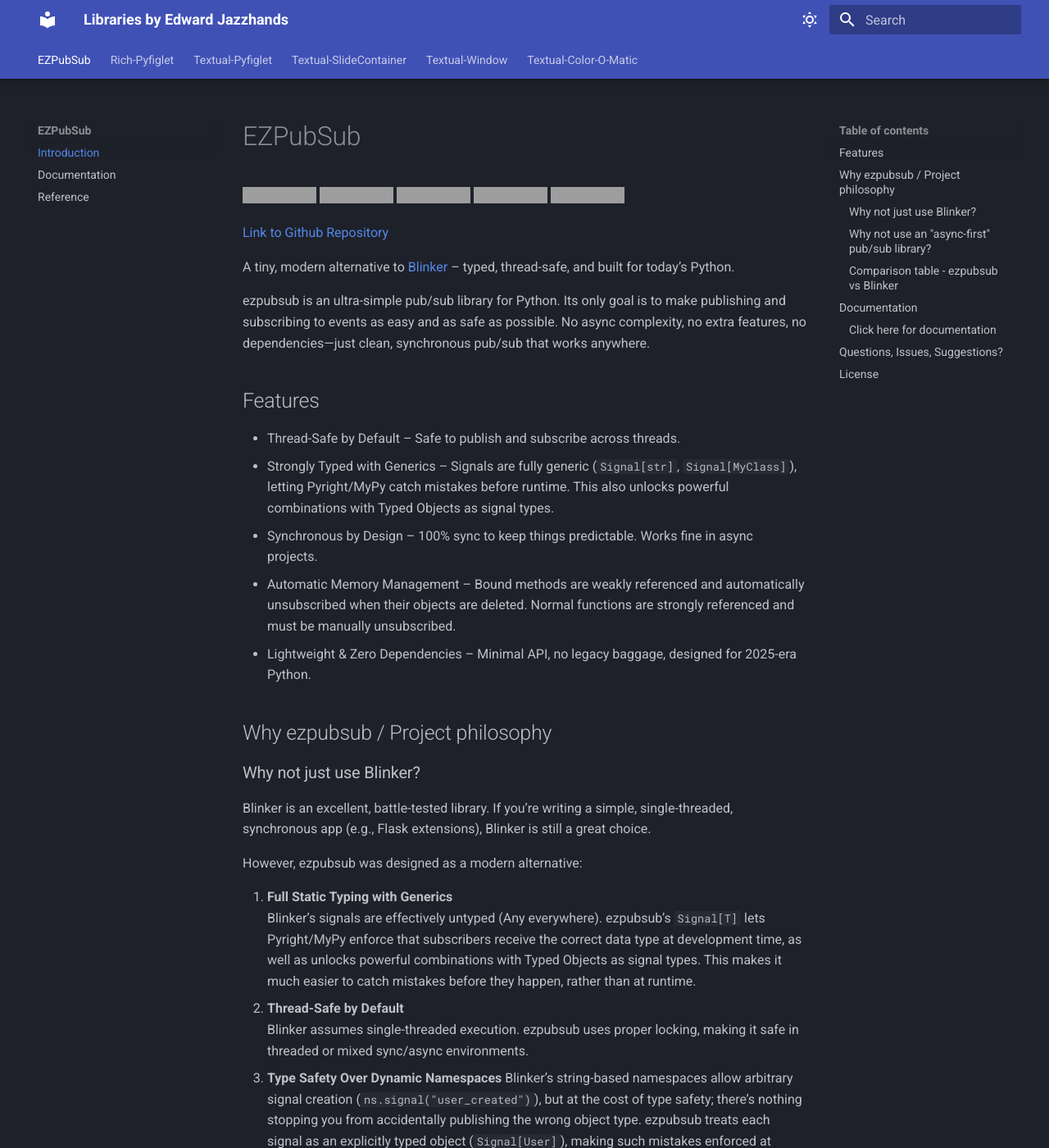
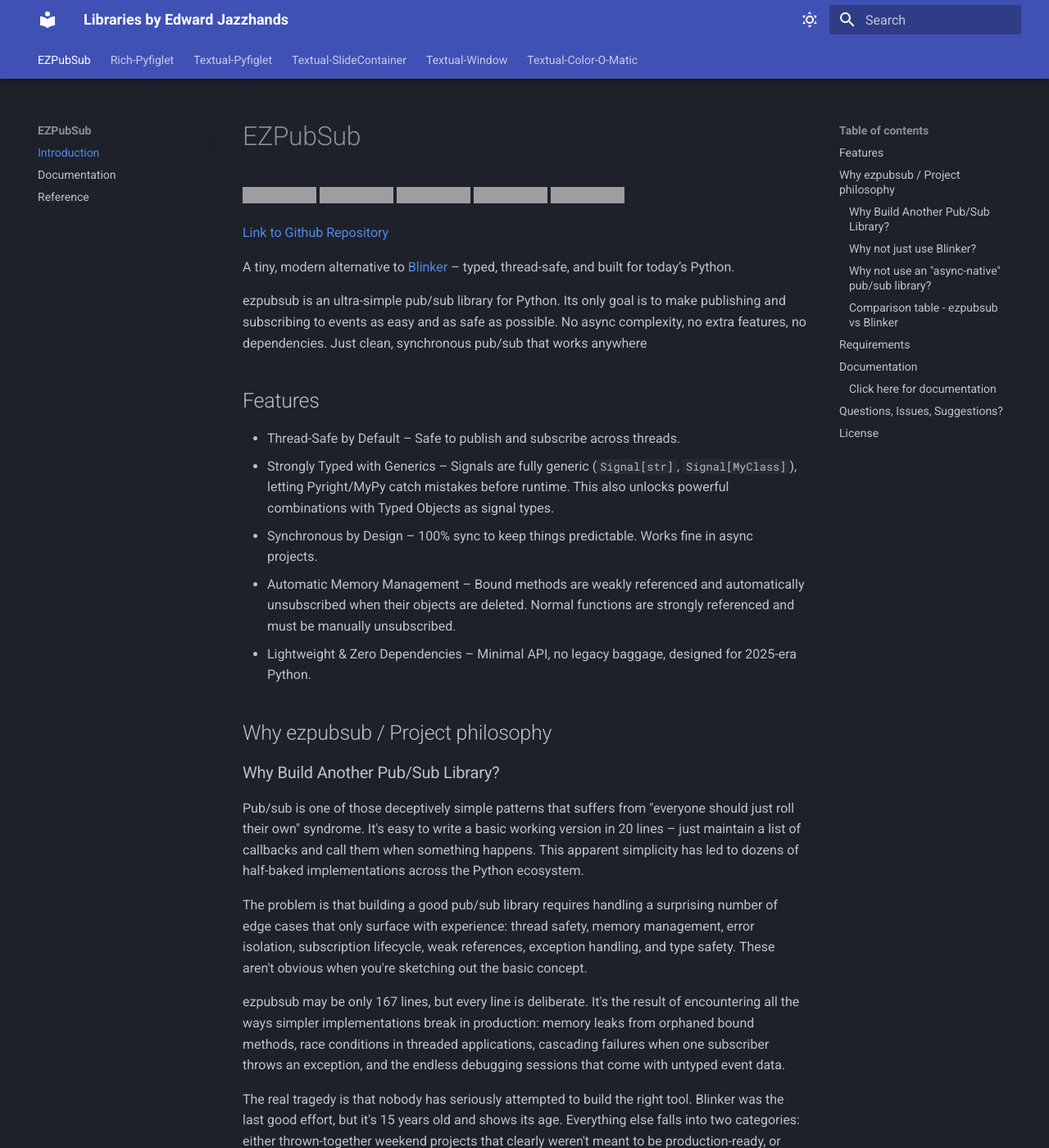
Before and after one commit to edward-jazzhands/libraries, an MkDocs documentation site: the page built from docs/ezpubsub/index.md, in a window 1280 px wide and 1400 px high. Shown: the whole window at 82% size. Built offline with MkDocs 1.6.1 and Material for MkDocs 9.7.7, drawn with Linux system fonts in a browser that asks for light colours; some of the changed text lies outside the part shown; grey boxes are pictures that could not be loaded.

Commit message:
Small wording enhancements

```diff
--- a/docs/ezpubsub/index.md
+++ b/docs/ezpubsub/index.md
@@ -10,7 +10,7 @@
 
 A tiny, modern alternative to [Blinker](https://github.com/pallets-eco/blinker) – typed, thread-safe, and built for today’s Python.
 
-ezpubsub is an ultra-simple pub/sub library for Python. Its only goal is to make publishing and subscribing to events as easy and as safe as possible. No async complexity, no extra features, no dependencies—just clean, synchronous pub/sub that works anywhere.
+ezpubsub is an ultra-simple pub/sub library for Python. Its only goal is to make publishing and subscribing to events as easy and as safe as possible. No async complexity, no extra features, no dependencies. Just clean, synchronous pub/sub that works anywhere
 
 ## Features
 
@@ -21,6 +21,18 @@
 - Lightweight & Zero Dependencies – Minimal API, no legacy baggage, designed for 2025-era Python.
 
 ## Why ezpubsub / Project philosophy
+
+### Why Build Another Pub/Sub Library?
+
+Pub/sub is one of those deceptively simple patterns that suffers from "everyone should just roll their own" syndrome. It's easy to write a basic working version in 20 lines – just maintain a list of callbacks and call them when something happens. This apparent simplicity has led to dozens of half-baked implementations across the Python ecosystem.
+
+The problem is that building a good pub/sub library requires handling a surprising number of edge cases that only surface with experience: thread safety, memory management, error isolation, subscription lifecycle, weak references, exception handling, and type safety. These aren't obvious when you're sketching out the basic concept.
+
+ezpubsub may be only 167 lines, but every line is deliberate. It's the result of encountering all the ways simpler implementations break in production: memory leaks from orphaned bound methods, race conditions in threaded applications, cascading failures when one subscriber throws an exception, and the endless debugging sessions that come with untyped event data.
+
+The real tragedy is that nobody has seriously attempted to build the right tool. Blinker was the last good effort, but it's 15 years old and shows its age. Everything else falls into two categories: either thrown-together weekend projects that clearly weren't meant to be production-ready, or horrifically over-engineered monstrosities that have a very complex and confusing API, the vast majority of which is unrelated to the core goal of just subscribing to an event.
+
+So I thought, hey I build libraries, why not build a pub/sub library that actually works well in 2025? One that is simple, modern, and designed for the way we write Python today. ezpubsub is that library.
 
 ### Why not just use Blinker?
 
@@ -33,9 +45,9 @@
 2. **Thread-Safe by Default**
     Blinker assumes single-threaded execution. ezpubsub uses proper locking, making it safe in threaded or mixed sync/async environments.
 3. **Type Safety Over Dynamic Namespaces**
-    Blinker’s string-based namespaces allow arbitrary signal creation (`ns.signal("user_created")`), but at the cost of type safety; there’s nothing stopping you from accidentally publishing the wrong object type. ezpubsub treats each signal as an explicitly typed object (`Signal[User]`), making such mistakes enforced at compile time instead of runtime.
+    Blinker’s string-based namespaces allow arbitrary signal creation (`ns.signal("user_created")`), but at the cost of type safety—there’s nothing stopping you from accidentally publishing the wrong object type. ezpubsub treats each signal as an explicitly typed object (`Signal[User]`), making such mistakes enforced at compile time instead of runtime.
 
-### Why not use an "async-first" pub/sub library?
+### Why not use an "async-native" pub/sub library?
 
 There are dozens of tiny “AIO pub/sub” libraries on GitHub. I was personally not satisfied with any of them for these reasons:
 
@@ -62,6 +74,11 @@
 | Context Managers          | ❌ Possible future update | ✅ Yes           | Nice-to-have    |
 | Metasignals (on connect)  | ❌ Possible future update | ✅ Yes           | Nice-to-have    |
 
+## Requirements
+
+- Python 3.10 or higher
+- Optional: Enable type checking with [Pyright](http://pyright.org), [MyPy](http://mypy-lang.org), or your checker of choice to get the full benefits of static typing and generics.
+
 ## Documentation
 
 ### [Click here for documentation](docs.md)
```
Also changed, not shown: other parts of docs/ezpubsub/index.md (+1 -1 lines), docs/ezpubsub/docs.md (+5 -0 lines), docs/rich-pyfiglet/index.md (+1 -0 lines).
